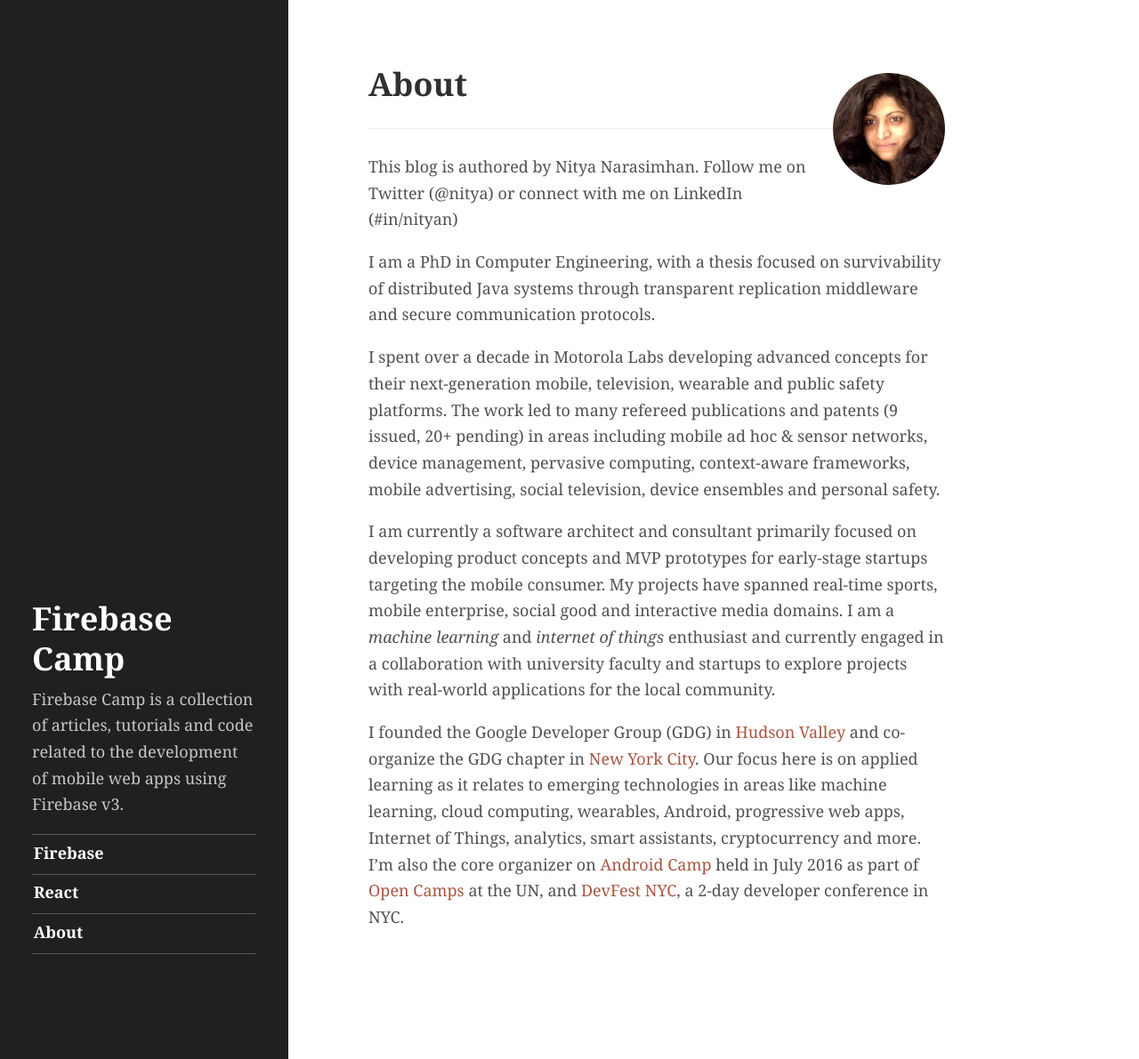
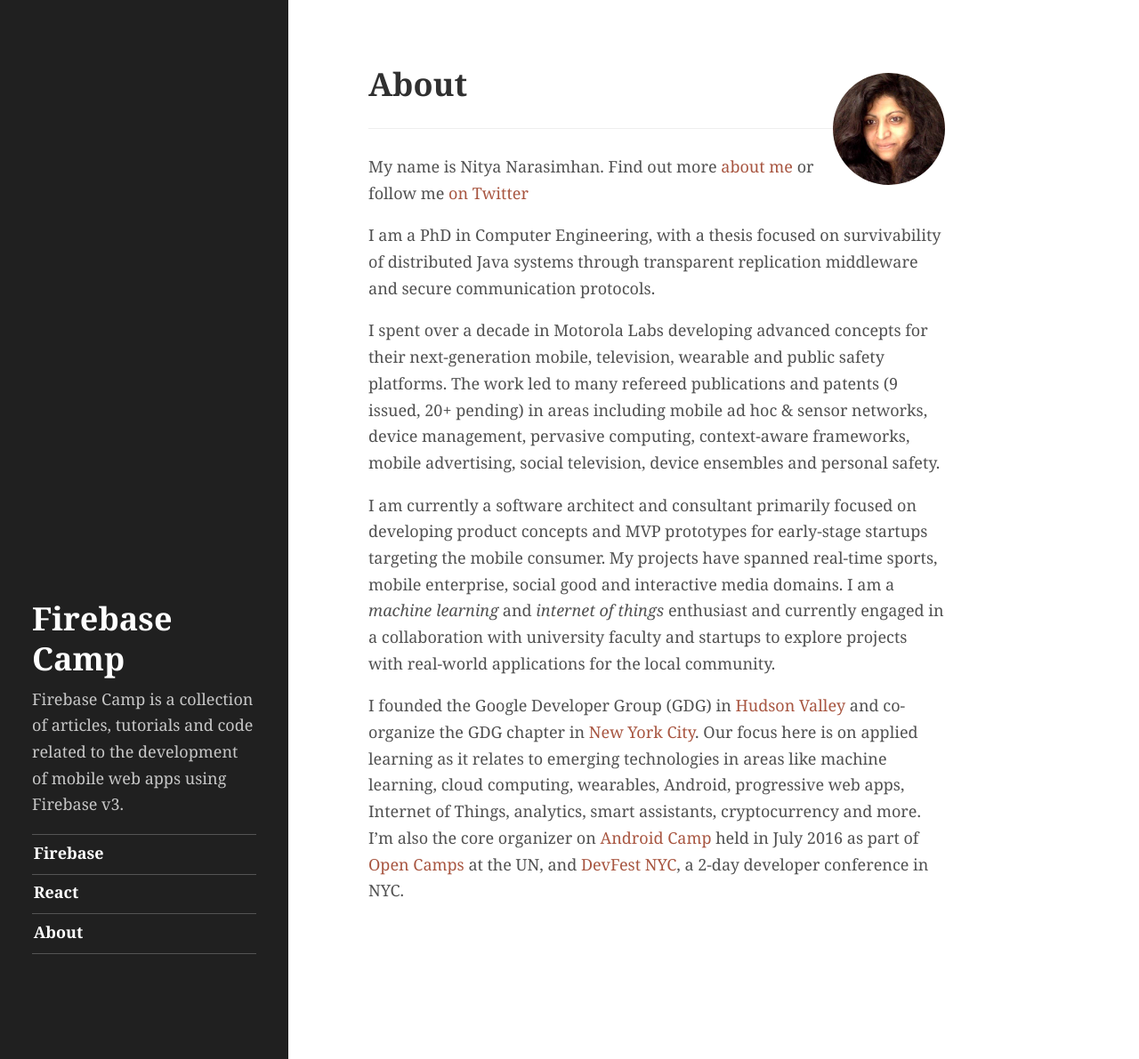
Before and after one commit to Firebase-Camp/Firebase-Camp.github.io, a Jekyll site: the page built from about.md, in a window 1280 px wide and 1191 px high. Shown: the whole window at 89% size. Built offline with Jekyll 4.4.1, drawn with Linux system fonts in a browser that asks for light colours.

Commit message:
Cosmetic update

```diff
--- a/_config.yml
+++ b/_config.yml
@@ -52,7 +52,7 @@ author:
   # Markdown enabled, can use multiple paragraphs (enabled by `|`)
   about:             |
 
-    This blog is authored by Nitya Narasimhan. Follow me on Twitter (@nitya) or connect with me on LinkedIn (#in/nityan)
+    My name is Nitya Narasimhan. Find out more [about me](/about) or follow me [on Twitter](http://www.twitter.com/nitya)
 
   # Social media icons in sidebar
   # Comment/uncommet to show/hide
```
